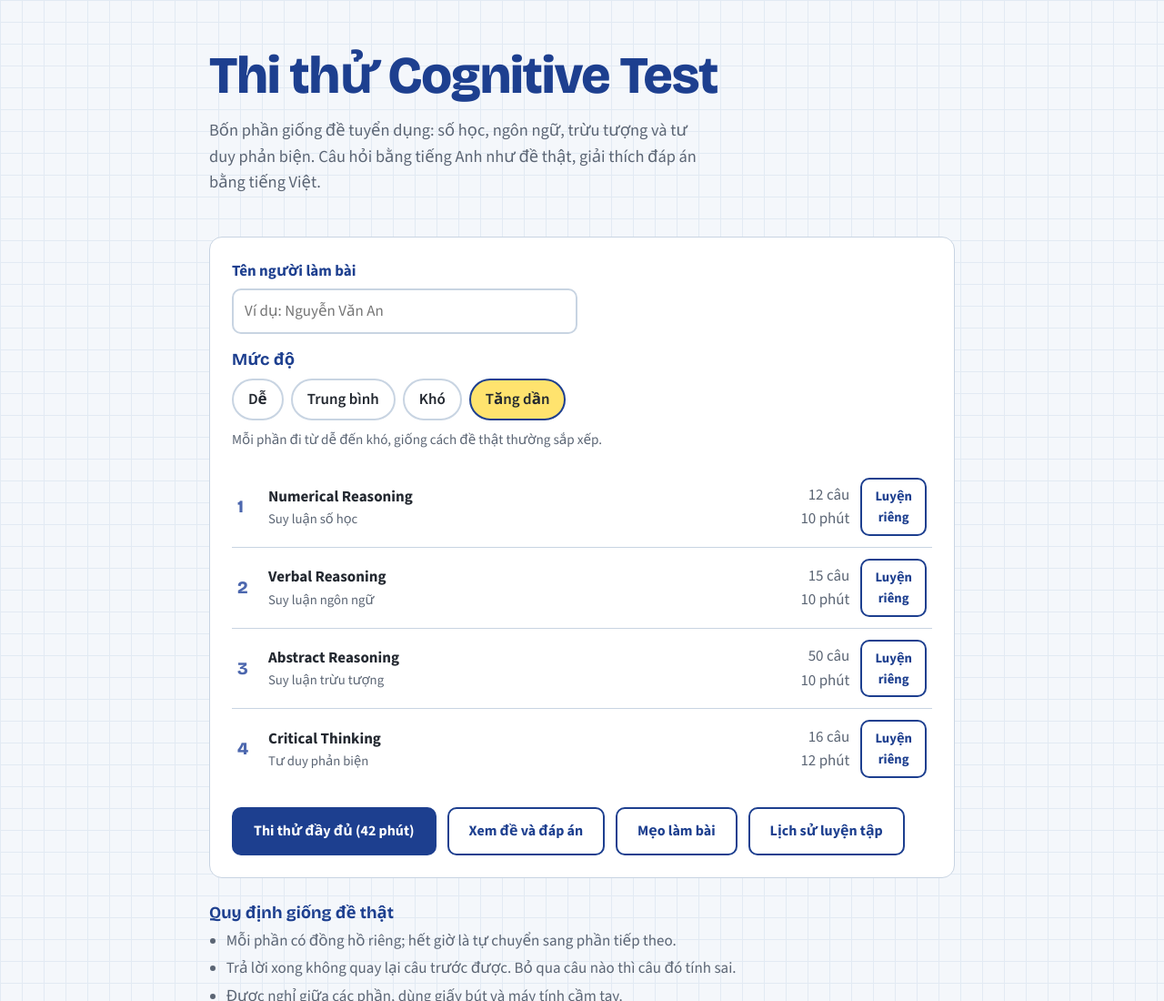
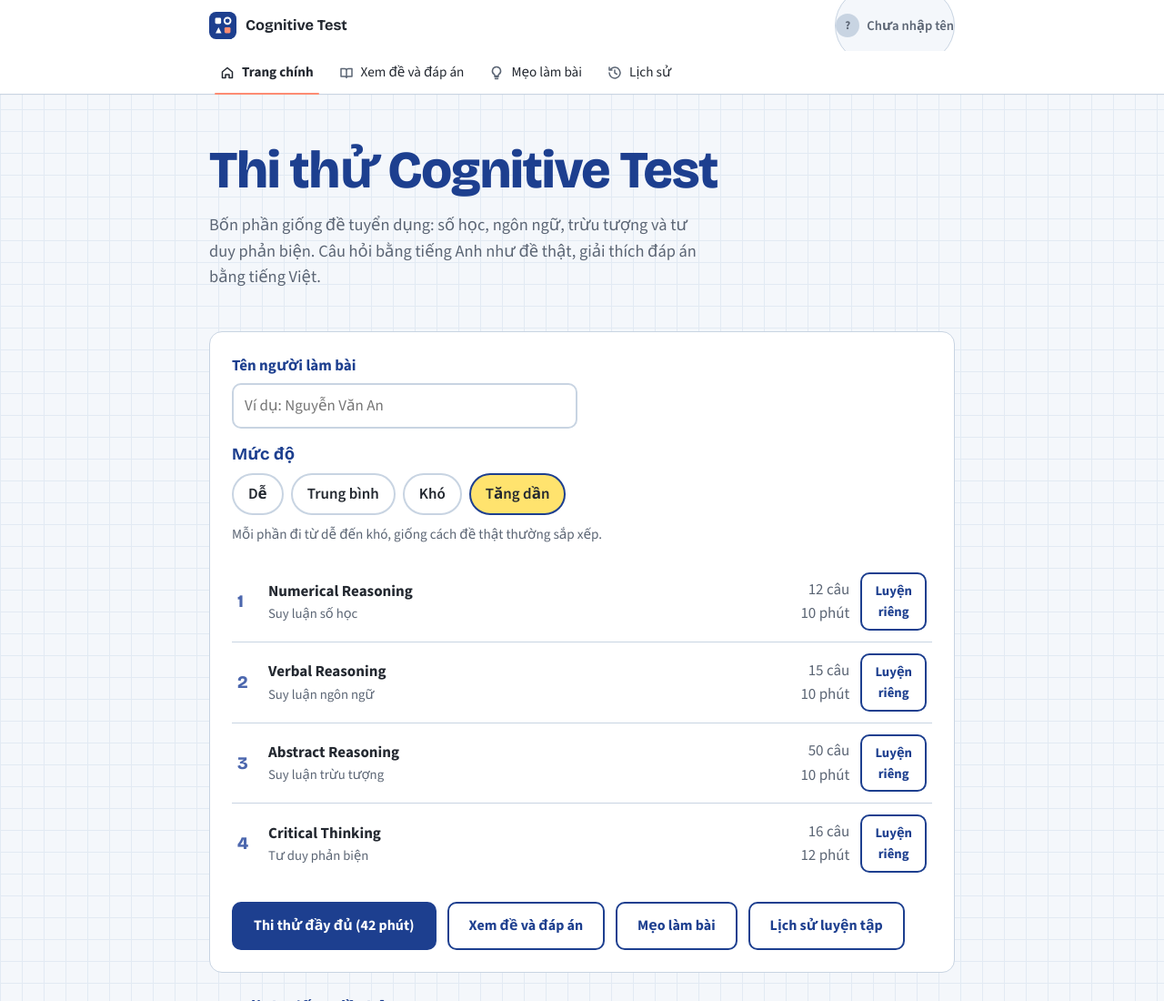
Before and after one commit to dhptrung/cognitive-mock-test, a website: page index.html in a window 1280 px wide. Shown: the top 1100 px of the page at 91% size. Drawn offline with nearby package versions, Linux system fonts and the light colour scheme.

Commit message:
redesign navigation as GitHub-style header with tabs

```diff
--- a/index.html
+++ b/index.html
@@ -11,7 +11,7 @@
 :root{
   --paper:#F4F7FB; --grid:#E2EAF3; --card:#FFFFFF; --line:#C8D4E2;
   --ink:#1D3F8F; --ink-soft:#4C67AE; --text:#232830; --muted:#5B6574;
-  --mark:#FFE36E; --mark-text:#232830; --ok:#1F7A4A; --bad:#BF3530; --ok-bg:#E3F3EA; --bad-bg:#FBE6E4;
+  --accent:#FD8C73; --mark:#FFE36E; --mark-text:#232830; --ok:#1F7A4A; --bad:#BF3530; --ok-bg:#E3F3EA; --bad-bg:#FBE6E4;
   --display:"Bricolage Grotesque", "Segoe UI", system-ui, sans-serif;
   --body:"Source Sans 3", "Segoe UI", system-ui, -apple-system, sans-serif;
   box-sizing:border-box;
@@ -21,13 +21,13 @@
   :root:not([data-theme="light"]){
     --paper:#11171F; --grid:#1A222D; --card:#18202A; --line:#2C3847;
     --ink:#91B1FF; --ink-soft:#6F8FD9; --text:#E5E9EF; --muted:#9AA5B4;
-    --mark:#E9C84A; --mark-text:#17140A; --ok:#53C98E; --bad:#F27A70; --ok-bg:#16301F; --bad-bg:#3A1C1A;
+    --accent:#F78166; --mark:#E9C84A; --mark-text:#17140A; --ok:#53C98E; --bad:#F27A70; --ok-bg:#16301F; --bad-bg:#3A1C1A;
   }
 }
 :root[data-theme="dark"]{
   --paper:#11171F; --grid:#1A222D; --card:#18202A; --line:#2C3847;
   --ink:#91B1FF; --ink-soft:#6F8FD9; --text:#E5E9EF; --muted:#9AA5B4;
-  --mark:#E9C84A; --mark-text:#17140A; --ok:#53C98E; --bad:#F27A70; --ok-bg:#16301F; --bad-bg:#3A1C1A;
+  --accent:#F78166; --mark:#E9C84A; --mark-text:#17140A; --ok:#53C98E; --bad:#F27A70; --ok-bg:#16301F; --bad-bg:#3A1C1A;
 }
 *,*::before,*::after{box-sizing:border-box}
 html{scroll-padding-top:env(safe-area-inset-top,0px)}
@@ -135,18 +135,47 @@ details.review summary{cursor:pointer; font-weight:700; color:var(--ink); font-f
 .stat b{display:block; font-family:var(--display); font-size:1.4rem; color:var(--ink); font-variant-numeric:tabular-nums}
 .stat span{font-size:.9rem; color:var(--muted)}
 .controls{position:sticky; top:env(safe-area-inset-top,0px); z-index:5; background:var(--paper); padding:12px 0 10px; border-bottom:1px solid var(--line); margin-top:26px}
-.topbar{position:sticky; top:0; z-index:30; height:56px; padding:0 20px; padding-top:env(safe-area-inset-top,0px); box-sizing:content-box; background:var(--card); border-bottom:1.5px solid var(--line); box-shadow:0 2px 10px rgba(0,0,0,.06)}
-.topbar[hidden]{display:none}
-.topbar .in{max-width:820px; height:56px; margin:0 auto; display:grid; grid-template-columns:auto minmax(0,1fr) auto; align-items:center; gap:12px}
-.tb-back{display:inline-flex; align-items:center; gap:6px; border:2px solid var(--ink); background:var(--ink); color:var(--card); border-radius:999px; padding:7px 16px 7px 12px; font-weight:700; font-size:.98rem; white-space:nowrap}
-.tb-back:hover{filter:brightness(1.08)}
-.tb-back:focus-visible{outline:3px solid var(--mark); outline-offset:2px}
-.tb-back svg{width:18px; height:18px}
-.tb-title{font-family:var(--display); font-weight:700; color:var(--ink); font-size:1.05rem; white-space:nowrap; overflow:hidden; text-overflow:ellipsis; text-align:center}
-.tb-spacer{width:1px}
-body.has-bar .controls{top:calc(57px + env(safe-area-inset-top,0px))}
-body.has-bar .gsec,body.has-bar .gtype,body.has-bar .qcard{scroll-margin-top:150px}
-@media (max-width:560px){.topbar{padding:0 14px} .tb-title{font-size:.95rem; text-align:right} .tb-spacer{display:none} .topbar .in{grid-template-columns:auto minmax(0,1fr)}}
+/* header kiểu GitHub: tầng trên cuộn theo trang, tầng tab dính trên cùng */
+.gh-top,.gh-tabs{background:var(--card); padding:0 20px}
+.gh-top[hidden],.gh-tabs[hidden]{display:none}
+.gh-top{padding-top:env(safe-area-inset-top,0px)}
+.gh-in{max-width:820px; margin:0 auto; display:flex; align-items:center; gap:10px}
+.gh-top .gh-in{height:56px}
+.gh-brand{display:inline-flex; align-items:center; gap:10px; border:0; background:none; padding:4px 6px 4px 0; color:var(--text); font-family:var(--display); font-weight:700; font-size:1.02rem; white-space:nowrap}
+.gh-brand svg{width:30px; height:30px; flex:none}
+.gh-brand:hover span{text-decoration:underline; text-underline-offset:3px}
+.gh-crumb{min-width:0; flex:1; display:flex; align-items:center; gap:10px; color:var(--text); font-weight:600; white-space:nowrap; overflow:hidden}
+.gh-crumb .sep{color:var(--muted); font-weight:400}
+.gh-crumb .cur{overflow:hidden; text-overflow:ellipsis}
+.gh-user{margin-left:auto; display:inline-flex; align-items:center; gap:8px; border:1px solid var(--line); background:var(--paper); color:var(--text); border-radius:999px; padding:3px 12px 3px 3px; font-size:.92rem; font-weight:600; max-width:220px}
+.gh-user:hover{border-color:var(--ink-soft)}
+.gh-user .av{flex:none; width:26px; height:26px; border-radius:50%; background:var(--ink); color:var(--card); display:grid; place-items:center; font-size:.8rem; font-weight:700}
+.gh-user .nm{overflow:hidden; text-overflow:ellipsis; white-space:nowrap}
+.gh-user.empty .av{background:var(--line); color:var(--muted)}
+.gh-tabs{position:sticky; top:0; z-index:30; border-bottom:1px solid var(--line); box-shadow:0 1px 0 rgba(0,0,0,.02)}
+.gh-tabs .gh-in{height:48px; gap:4px; overflow-x:auto; scrollbar-width:none; margin-bottom:-1px}
+.gh-tabs .gh-in::-webkit-scrollbar{display:none}
+.gh-tab{position:relative; flex:none; display:inline-flex; align-items:center; height:48px; padding:0 2px; color:var(--text); text-decoration:none; font-size:.95rem}
+.gh-tab .pill{display:inline-flex; align-items:center; gap:8px; padding:6px 10px; border-radius:6px}
+.gh-tab svg{width:16px; height:16px; color:var(--muted); flex:none}
+.gh-tab:hover .pill{background:var(--grid)}
+.gh-tab:focus-visible{outline:none} .gh-tab:focus-visible .pill{outline:2px solid var(--ink); outline-offset:-2px}
+.gh-tab[aria-current="page"]{font-weight:700}
+.gh-tab[aria-current="page"] svg{color:var(--text)}
+.gh-tab[aria-current="page"]::after{content:''; position:absolute; left:6px; right:6px; bottom:0; height:2px; border-radius:2px; background:var(--accent)}
+.gh-ctr{display:inline-block; min-width:20px; padding:0 6px; border-radius:2em; background:var(--grid); color:var(--text); font-size:.75rem; font-weight:600; line-height:18px; text-align:center}
+.gh-ctr:empty{display:none}
+body.has-bar .controls{top:48px}
+body.has-bar .gsec,body.has-bar .gtype,body.has-bar .qcard{scroll-margin-top:140px}
+@media (max-width:560px){
+  .gh-top,.gh-tabs{padding:0 14px}
+  .gh-brand span{display:none}
+  .gh-user{max-width:150px}
+  .gh-tabs .gh-in{gap:0}
+  .gh-tab .pill{padding:6px 7px; gap:6px}
+  .gh-tab .lbl-long{display:none}
+}
+@media (max-width:400px){.gh-tab svg{display:none}}
 .chips{display:flex; gap:6px; overflow-x:auto; padding-bottom:4px}
 .chips button{flex:none; border:1.5px solid var(--line); background:var(--card); color:var(--text); border-radius:999px; padding:5px 12px; font-size:.92rem; font-weight:600}
 .chips button[aria-pressed="true"]{border-color:var(--ink); background:var(--ink); color:var(--card)}
@@ -229,9 +258,16 @@ a{color:var(--ink); text-underline-offset:2px}
 </style>
 </head>
 <body>
-<nav class="topbar" id="topbar" aria-label="Điều hướng" hidden><div class="in">
-  <button class="tb-back" data-home><svg viewBox="0 0 24 24" fill="none" stroke="currentColor" stroke-width="2.6" stroke-linecap="round" stroke-linejoin="round" aria-hidden="true"><path d="M15 5l-7 7 7 7"/></svg>Trang chính</button>
-  <span class="tb-title" id="tbTitle"></span><span class="tb-spacer"></span>
+<header class="gh-top" id="ghTop" hidden><div class="gh-in">
+  <button class="gh-brand" data-home aria-label="Về trang chính"><svg viewBox="0 0 32 32" aria-hidden="true"><rect width="32" height="32" rx="8" fill="var(--ink)"/><rect x="7" y="7" width="7" height="7" rx="1.5" fill="var(--card)"/><circle cx="21.5" cy="10.5" r="3.6" fill="none" stroke="var(--card)" stroke-width="2"/><path d="M7.5 25 11 18l3.5 7z" fill="var(--card)"/><rect x="18" y="18" width="7" height="7" rx="1.5" fill="var(--accent)"/></svg><span>Cognitive Test</span></button>
+  <span class="gh-crumb" id="ghCrumb"></span>
+  <button class="gh-user" id="ghUser" title="Đổi tên người làm bài"><span class="av" id="ghAv"></span><span class="nm" id="ghName"></span></button>
+</div></header>
+<nav class="gh-tabs" id="ghTabs" aria-label="Điều hướng chính" hidden><div class="gh-in">
+  <a class="gh-tab" href="#" data-tab="home"><span class="pill"><svg viewBox="0 0 16 16" fill="none" stroke="currentColor" stroke-width="1.5" stroke-linecap="round" stroke-linejoin="round" aria-hidden="true"><path d="M2.5 7 8 2.5 13.5 7v6.5h-3.5V10H6v3.5H2.5z"/></svg>Trang chính</span></a>
+  <a class="gh-tab" href="#" data-tab="study"><span class="pill"><svg viewBox="0 0 16 16" fill="none" stroke="currentColor" stroke-width="1.5" stroke-linecap="round" stroke-linejoin="round" aria-hidden="true"><path d="M2 3.5h4a2 2 0 0 1 2 2v8a1.5 1.5 0 0 0-1.5-1.5H2zM14 3.5h-4a2 2 0 0 0-2 2v8a1.5 1.5 0 0 1 1.5-1.5H14z"/></svg><span>Xem đề<span class="lbl-long"> và đáp án</span></span></span></a>
+  <a class="gh-tab" href="#" data-tab="guide"><span class="pill"><svg viewBox="0 0 16 16" fill="none" stroke="currentColor" stroke-width="1.5" stroke-linecap="round" stroke-linejoin="round" aria-hidden="true"><path d="M6 12.5h4M6.5 14.5h3M8 1.5a4.5 4.5 0 0 0-2.6 8.2c.4.3.6.8.6 1.3v.5h4V11c0-.5.2-1 .6-1.3A4.5 4.5 0 0 0 8 1.5z"/></svg><span>Mẹo<span class="lbl-long"> làm bài</span></span></span></a>
+  <a class="gh-tab" href="#" data-tab="history"><span class="pill"><svg viewBox="0 0 16 16" fill="none" stroke="currentColor" stroke-width="1.5" stroke-linecap="round" stroke-linejoin="round" aria-hidden="true"><path d="M2 8a6 6 0 1 0 1.8-4.3M2 2v3h3"/><path d="M8 5v3.2l2.2 1.3"/></svg>Lịch sử<span class="gh-ctr" id="ghCount"></span></span></a>
 </div></nav>
 <main class="wrap" id="app" aria-live="polite"></main>
 
@@ -934,10 +970,24 @@ const scoreOf=a=>{let c=0,n=0;a.sections.forEach(s=>s.qs.forEach((q,i)=>{n++;if(
 const app=document.getElementById('app');
 // Nút "← Trang chính" trên thanh dính đầu trang của các màn dài
 document.addEventListener('click',e=>{if(e.target.closest('[data-home]'))home()});
-// Thanh trên cùng có nút về trang chính và tên trang; ẩn ở trang chính và trong lúc làm bài (đã có nút Tạm dừng)
-const topbar=document.getElementById('topbar'),tbTitle=document.getElementById('tbTitle');
-new MutationObserver(()=>{const show=!run&&!document.getElementById('startFull');topbar.hidden=!show;document.body.classList.toggle('has-bar',show);
-  const h=app.querySelector('h1');tbTitle.textContent=h?h.textContent:'Kết quả bài làm'}).observe(app,{childList:true});
+// Header kiểu GitHub: breadcrumb, tên người làm và các tab. Ẩn trong lúc làm bài để không phân tâm.
+const ghTop=document.getElementById('ghTop'),ghTabs=document.getElementById('ghTabs');
+const TAB_OF={home:'home',study:'study',guide:'guide',history:'history',attempt:'history'};
+function syncHeader(){
+  const show=!run;ghTop.hidden=ghTabs.hidden=!show;document.body.classList.toggle('has-bar',show);
+  if(!show)return;
+  const v=document.getElementById('startFull')?'home':(history.state&&history.state.v)||'home',h=app.querySelector('h1');
+  document.getElementById('ghCrumb').innerHTML=v==='home'?'':`<span class="sep">/</span><span class="cur">${esc(h?h.textContent:'Kết quả bài làm')}</span>`;
+  ghTabs.querySelectorAll('[data-tab]').forEach(t=>t.dataset.tab===TAB_OF[v]?t.setAttribute('aria-current','page'):t.removeAttribute('aria-current'));
+  const n=getName(),u=document.getElementById('ghUser');
+  u.classList.toggle('empty',!n);document.getElementById('ghAv').textContent=n?n.trim().split(/\s+/).pop().charAt(0).toUpperCase():'?';
+  document.getElementById('ghName').textContent=n||'Chưa nhập tên';
+  const c=loadHistory().length;document.getElementById('ghCount').textContent=c?String(c):'';
+}
+new MutationObserver(syncHeader).observe(app,{childList:true});
+ghTabs.addEventListener('click',e=>{const t=e.target.closest('[data-tab]');if(!t)return;e.preventDefault();
+  ({home,study:()=>studyView(level,'num'),guide:()=>guideView(),history:historyView})[t.dataset.tab]()});
+document.getElementById('ghUser').onclick=()=>{if(!document.getElementById('who'))home();const w=document.getElementById('who');w.focus();w.select();w.scrollIntoView({block:'center'})};
 let level='mixed',run=null,tick=null;
 const mmss=s=>{s=Math.max(0,Math.ceil(s));return String(Math.floor(s/60)).padStart(2,'0')+':'+String(s%60).padStart(2,'0')};
 
@@ -945,6 +995,7 @@ const mmss=s=>{s=Math.max(0,Math.ceil(s));return String(Math.floor(s/60)).padSta
    Mỗi màn ghi một mục vào lịch sử trình duyệt; trang chính luôn là gốc (d=0).
    Đổi bộ lọc trong cùng một màn thì ghi đè mục hiện tại; màn kết quả thay chỗ màn làm bài. */
 let restoring=false,ignorePop=false;
+history.scrollRestoration='manual'; // mỗi màn tự cuộn lên đầu, không để trình duyệt khôi phục vị trí cũ
 function pushView(st){
   if(restoring)return;
   const cur=history.state||{v:'home',d:0};
@@ -1024,7 +1075,7 @@ function home(){
   if(saved){document.getElementById('resumeBtn').onclick=()=>resumeRun(saved);
     document.getElementById('dropBtn').onclick=()=>{if(confirm('Bỏ bài đang làm dở? Kết quả bài này sẽ không được lưu.')){clearRun();home()}}}
   const who=document.getElementById('who');
-  who.oninput=()=>{setName(who.value);if(who.value.trim()){who.removeAttribute('aria-invalid');document.getElementById('whoErr').hidden=true}};
+  who.oninput=()=>{setName(who.value);syncHeader();if(who.value.trim()){who.removeAttribute('aria-invalid');document.getElementById('whoErr').hidden=true}};
   document.getElementById('study').onclick=()=>studyView(level,'num');
   document.getElementById('startFull').onclick=()=>start(SECTIONS.map(d=>({def:d,qs:build(d,level),secs:d.minutes*60})),'Thi thử đầy đủ');
   app.querySelectorAll('[data-practice]').forEach(b=>b.onclick=()=>{const d=SECTIONS.find(x=>x.key===b.dataset.practice);start([{def:d,qs:build(d,level),secs:d.minutes*60}],'Luyện '+d.name)});
```
